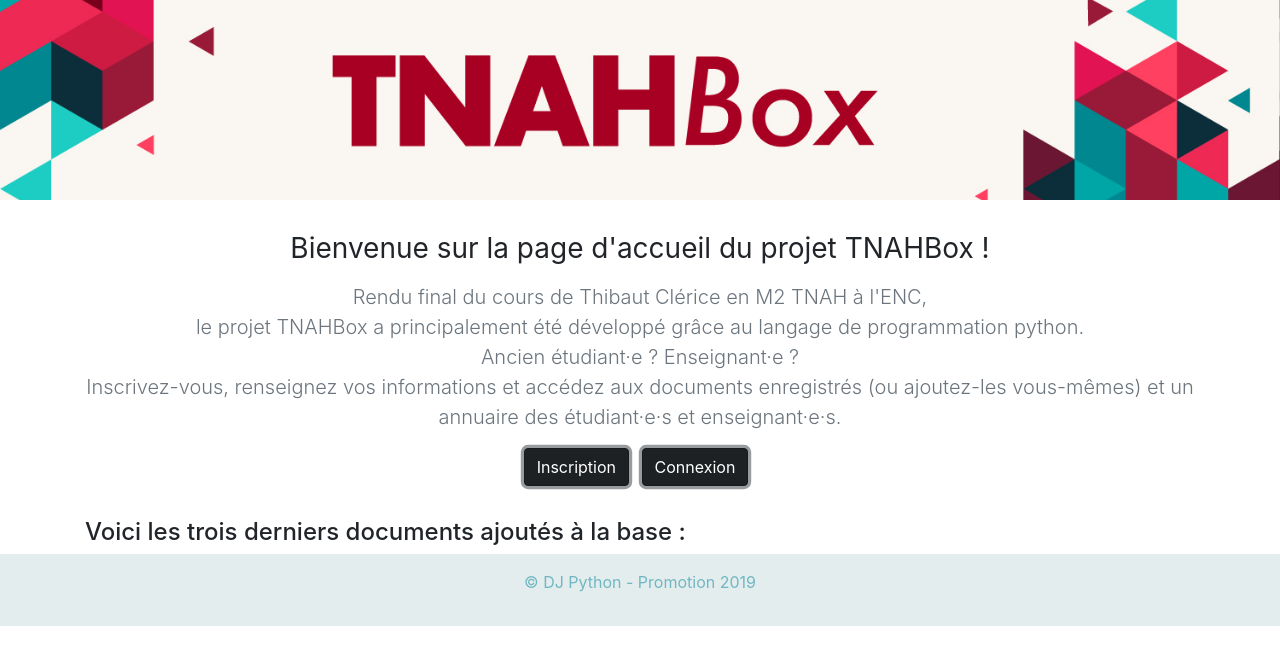
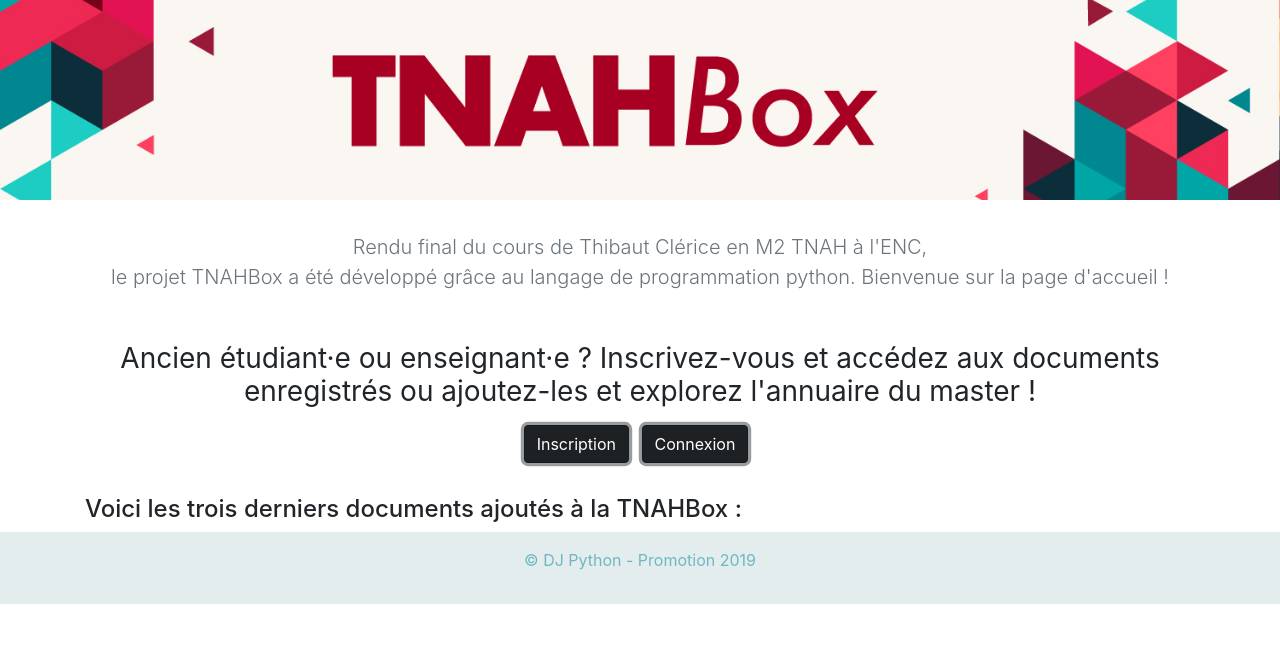
Before and after one commit to Chartes-TNAH/TNAHBox, a Python web app: template app/templates/pages/accueil.html in a window 1280 px wide. Shown: the part 56-721 px from the top of the page. Run offline with Jinja, Linux system fonts and the light colour scheme; the template is opened without the code that fills it, so the values that code supplies are empty; some libraries are stand-ins or nearby versions.

Commit message:
modification texte page d'accueil

```diff
--- a/app/templates/pages/accueil.html
+++ b/app/templates/pages/accueil.html
@@ -6,10 +6,9 @@
 <body>
 <div style="text-align: center">
     <!-- conserver cette ligne ? correspond au premier code de la page <p><a href="{{url_for('recherche')}}">Lien vers la page de recherche parmi les documents</a></p> -->
-    <h1 class="h3 mb-3 font-weight-normal">Bienvenue sur la page d'accueil du projet TNAHBox !</h1>
-    <p class="lead text-muted text-center container">Rendu final du cours de Thibaut Clérice en M2 TNAH à l'ENC,<br> le projet TNAHBox a principalement été développé grâce au langage de programmation python.
-        <br>Ancien étudiant·e ? Enseignant·e ?<br>
-        Inscrivez-vous, renseignez vos informations et accédez aux documents enregistrés (ou ajoutez-les vous-mêmes) et un annuaire des étudiant·e·s et enseignant·e·s.</p>
+    <p class="lead text-muted container">Rendu final du cours de Thibaut Clérice en M2 TNAH à l'ENC, <br>le projet TNAHBox a été développé grâce au langage de programmation python. Bienvenue sur la page d'accueil !</p>
+        <p class="h3 mb-3 font-weight-normal container"><br>Ancien étudiant·e ou enseignant·e ?
+        Inscrivez-vous et accédez aux documents enregistrés ou ajoutez-les et explorez l'annuaire du master !</p>
     <a href="{{url_for('register')}}" class="btn btn-dark btn-md active" role="button" aria-pressed="true" style="margin-right: 0.5em">Inscription</a>
     <a href="{{url_for('login')}}" class="btn btn-dark btn-md active" role="button" aria-pressed="true" style="margin-right: 0.5em">Connexion</a>
     <!-- deux boutons menant aux pages inscription et description -->
@@ -18,7 +17,7 @@
 
      <div class="container marketing" style="margin-top: 2em">
          <!-- pour une raison que je n'explique pas, les boutons sont recouverts par les "ronds" svg des docs sans un petit margin-top-->
-         <h4>Voici les trois derniers documents ajoutés à la base : </h4>
+         <h4>Voici les trois derniers documents ajoutés à la TNAHBox : </h4>
     <div class="row">
         {% for found_document in resultats %}
 
```
